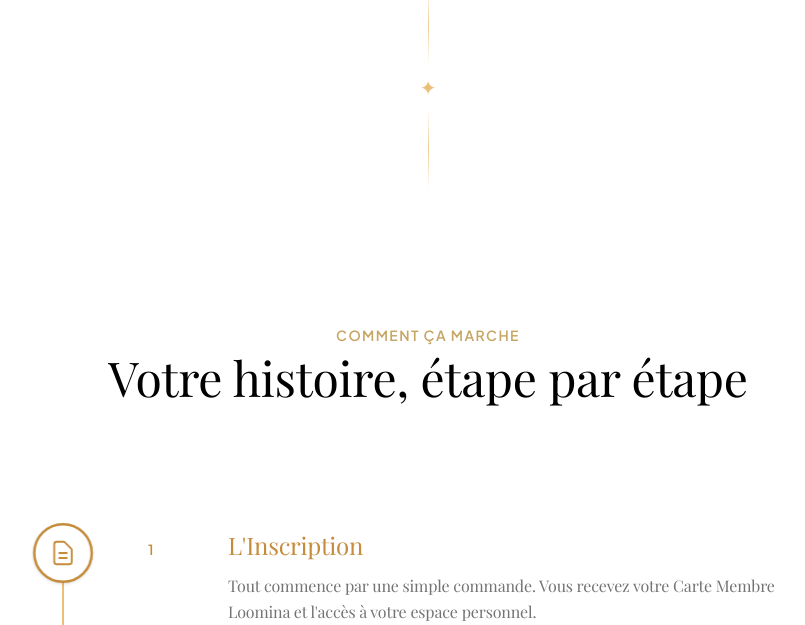
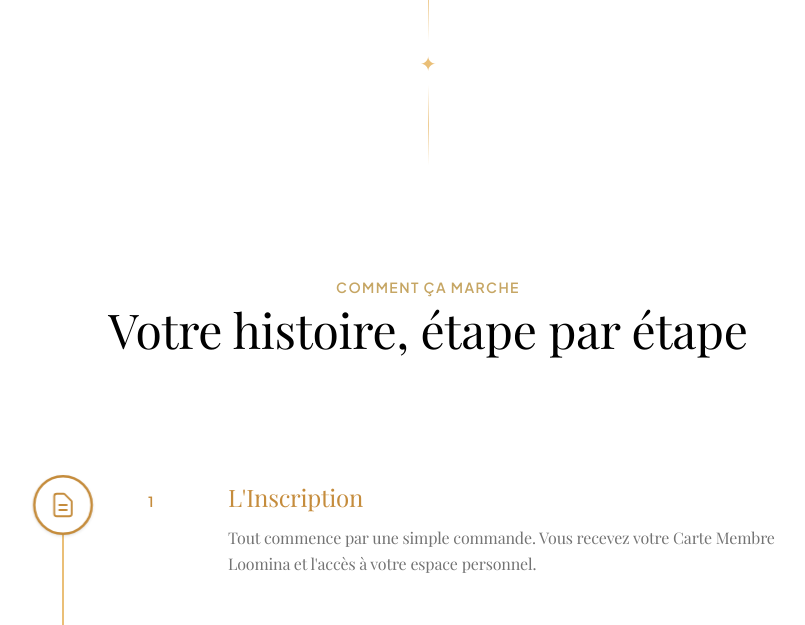
Before and after one commit to solalchetrit/loomina, a Next.js app: page / in a window 1280 px wide. Shown: the part 1255-1880 px from the top of the page, without its empty margins (212-1017 px from the left). Built offline with nearby package versions, Linux system fonts and the light colour scheme; a web font is replaced by a local one.

Commit message:
Reduce vertical spacing between sections (ScrollSeparator and Offer padding)

```diff
--- a/app/page.tsx
+++ b/app/page.tsx
@@ -50,7 +50,7 @@ export default function Home() {
 
       {/* --- SECTION 5: OFFRE (MODIFIÉE) --- */}
       <div id="offres" className="w-full scroll-mt-24">
-        <section className="w-full bg-white px-6 py-20 md:py-28 text-black border-t border-neutral-100">
+        <section className="w-full bg-white px-6 py-10 md:py-16 text-black border-t border-neutral-100">
           <div className="mx-auto max-w-3xl text-center space-y-10">
 
             <div className="space-y-4">
--- a/components/ui/ScrollSeparator.tsx
+++ b/components/ui/ScrollSeparator.tsx
@@ -4,7 +4,7 @@ import { motion } from "framer-motion";
 
 export default function ScrollSeparator() {
     return (
-        <div className="w-full flex justify-center py-6 md:py-10 bg-white">
+        <div className="w-full flex justify-center py-2 md:py-4 bg-white">
             <motion.div
                 initial={{ opacity: 0, y: -10 }}
                 whileInView={{ opacity: 1, y: 0 }}
```
